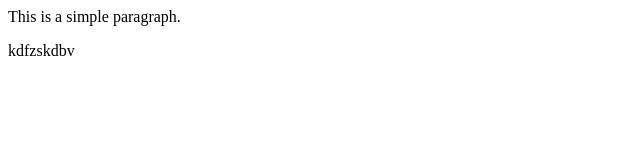
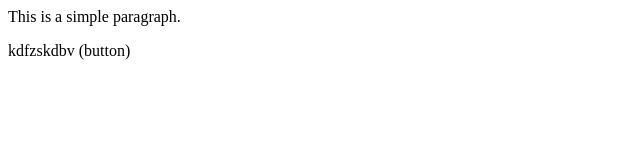
Before and after one commit to kusuuumesh23/localrepo, a plain HTML site: page index.html in a window 1280 px wide. Shown: the full height of the page, 0-640 px from the left. Drawn offline with Linux system fonts and the light colour scheme.

Commit message:
added button

```diff
--- a/index.html
+++ b/index.html
@@ -1,2 +1,2 @@
 <p>This is a simple paragraph.</p>
-<p> kdfzskdbv</p>
+<p> kdfzskdbv (button)</p>
```
